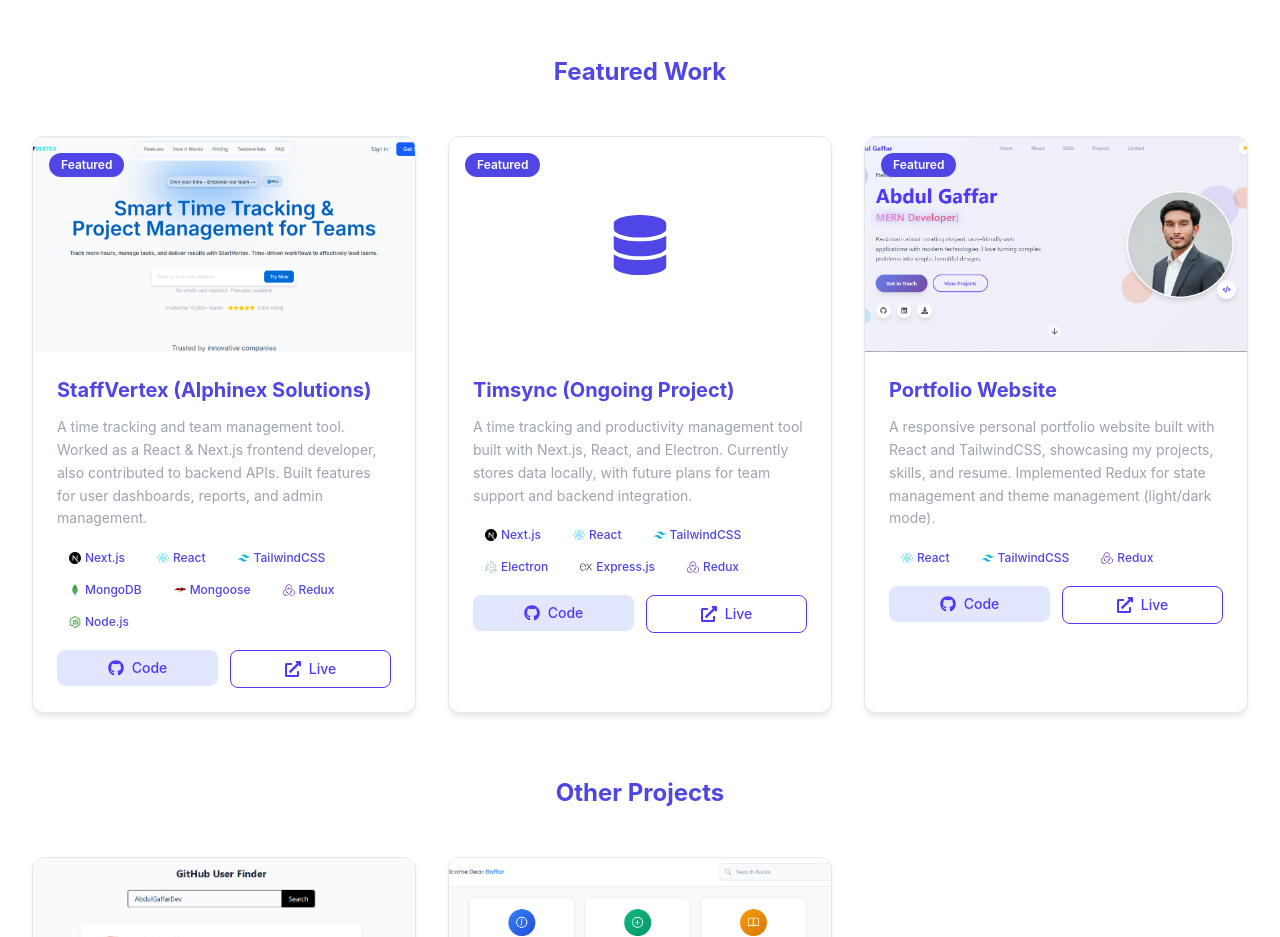
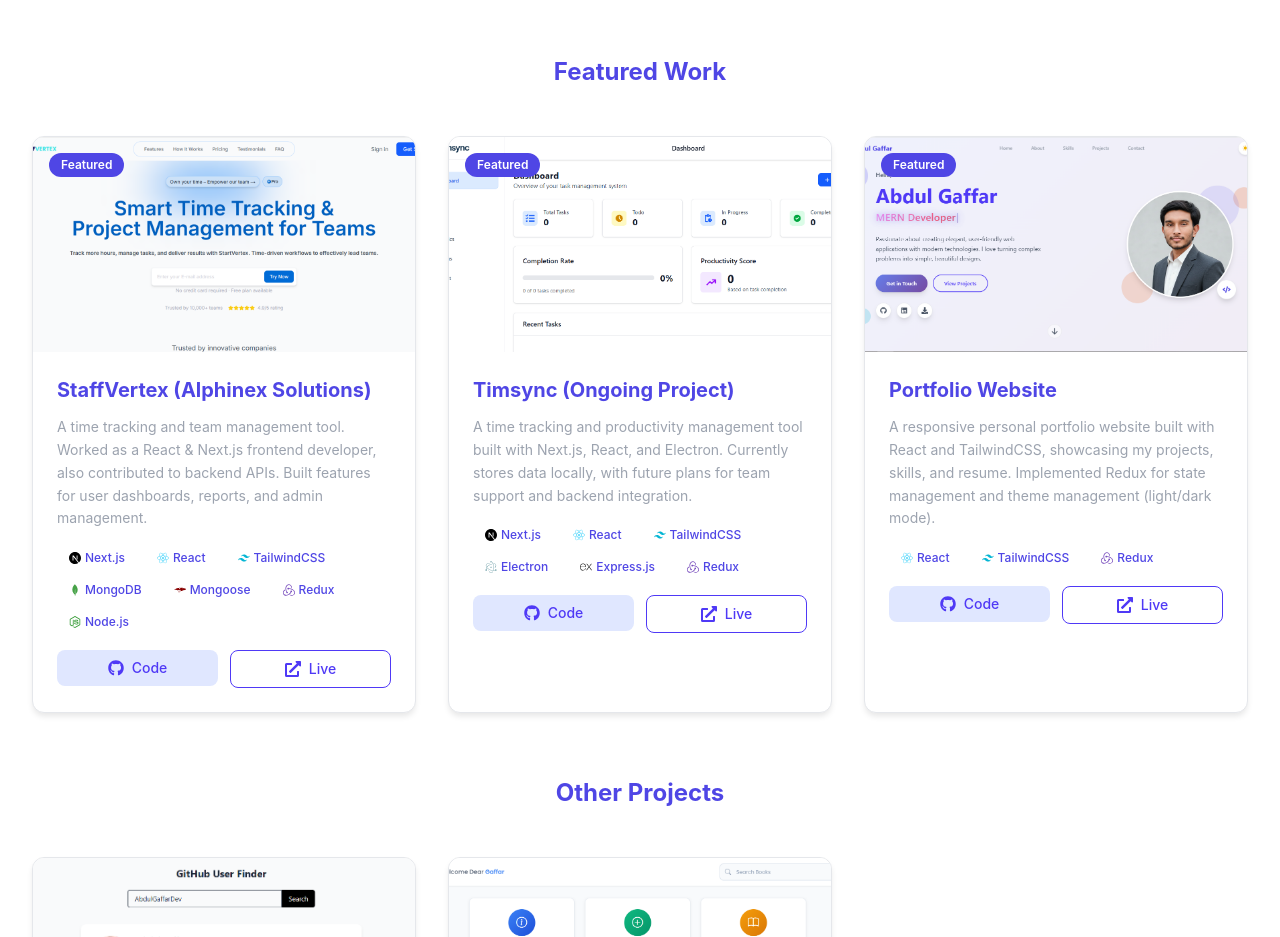
Before and after one commit to AbdulGaffarDev/Portfolio, a React (Vite) app: page / in a window 1280 px wide. Shown: the part 4000-4937 px from the top of the page. Built offline with nearby package versions, Linux system fonts and the light colour scheme.

Commit message:
Added project image

```diff
--- a/src/components/sections/Projects.jsx
+++ b/src/components/sections/Projects.jsx
@@ -24,7 +24,7 @@
     id: 2,
     title: "Timsync (Ongoing Project)",
     description: "A time tracking and productivity management tool built with Next.js, React, and Electron. Currently stores data locally, with future plans for team support and backend integration.",
-    image: "",
+    image: "assets/Timsync.png",
     technologies: [
       { name: "Next.js", icon: <SiNextdotjs />, color: "#000000" },
       { name: "React", icon: <FaReact />, color: "#61DAFB" },
```
Also changed, not shown: public/assets/Timsync.png (added), public/assets/profile.jpeg (deleted).
